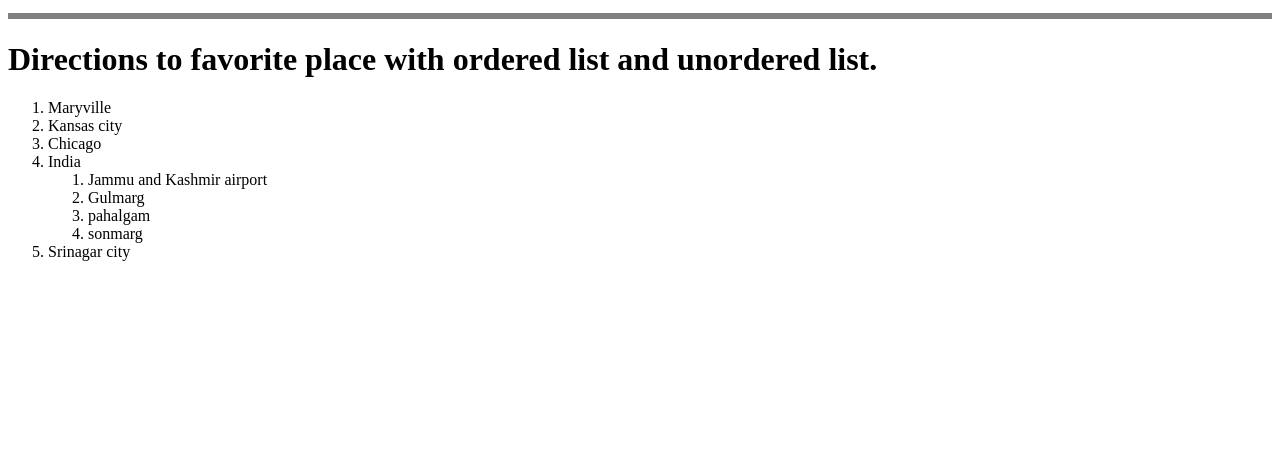
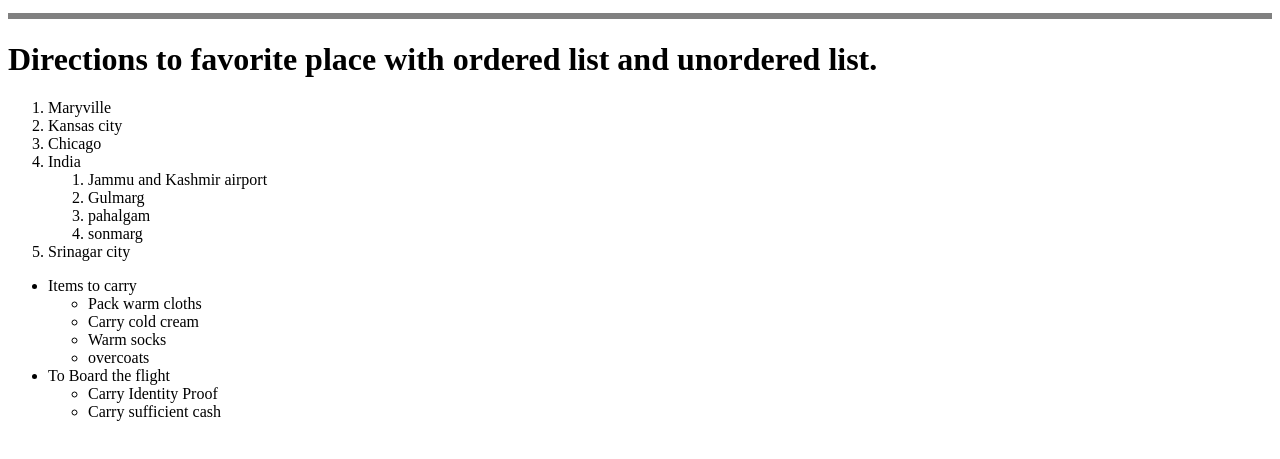
Before and after one commit to 44-563-WebApps-F21/webapps-f21-assignment-3-sandhyan3, a plain HTML site: page index.html in a window 1280 px wide. Shown: the part 177-636 px from the top of the page. Drawn offline with Linux system fonts and the light colour scheme.

Commit message:
unordered list

```diff
--- a/index.html
+++ b/index.html
@@ -25,5 +25,19 @@
         </ol>
         <li>Srinagar city</li>
     </ol>
+    <ul>
+        <li>Items to carry</li>
+        <ul>
+            <li>Pack warm cloths</li>
+            <li>Carry cold cream</li>
+            <li>Warm socks</li>
+            <li>overcoats</li>
+        </ul>
+        <li>To Board the flight</li>
+        <ul>
+            <li>Carry Identity Proof</li>
+            <li>Carry sufficient cash</li>
+        </ul>
+    </ul>
 </body>
 </html>
```
